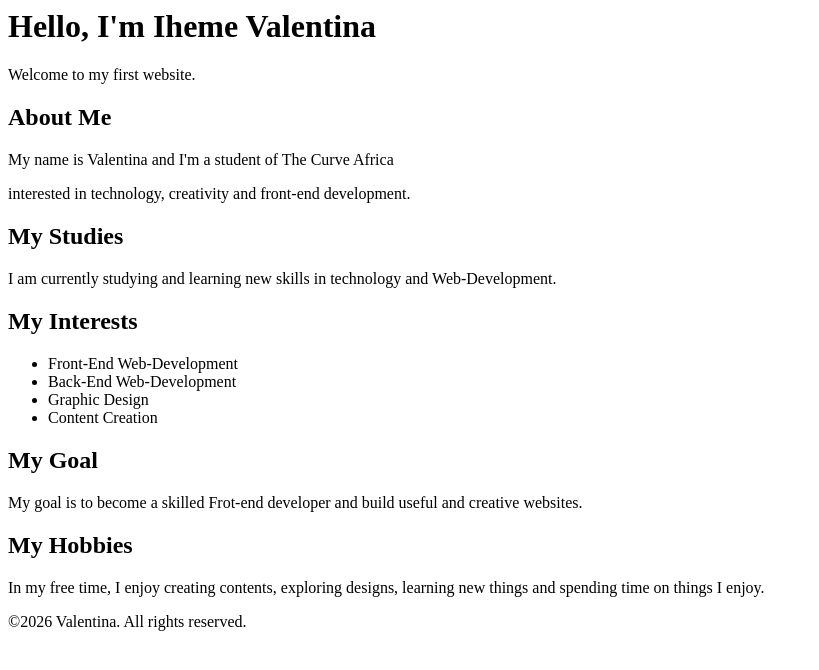
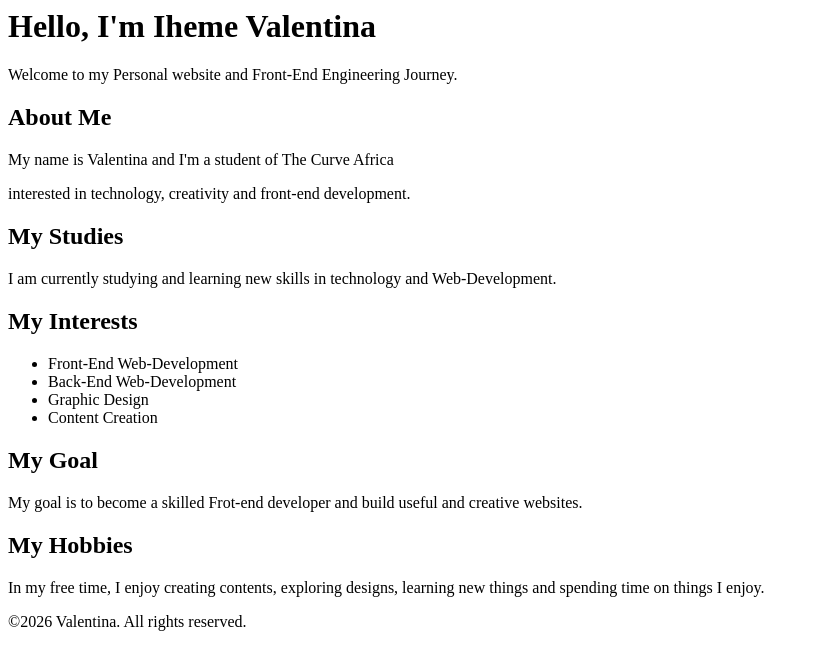
Before and after one commit to valentina-developer/first-live-website, a plain HTML site: page index.html in a window 1280 px wide. Shown: the whole page, without its empty margins (0-819 px from the left). Drawn offline with Linux system fonts and the light colour scheme.

Commit message:
Update Welcome Message

```diff
--- a/index.html
+++ b/index.html
@@ -7,7 +7,7 @@
 <body>
     <header>
         <h1>Hello, I'm Iheme Valentina</h1>
-        <p>Welcome to my first website.</p>
+        <p>Welcome to my Personal website and Front-End Engineering Journey.</p>
     </header>
 
     <main>
```
